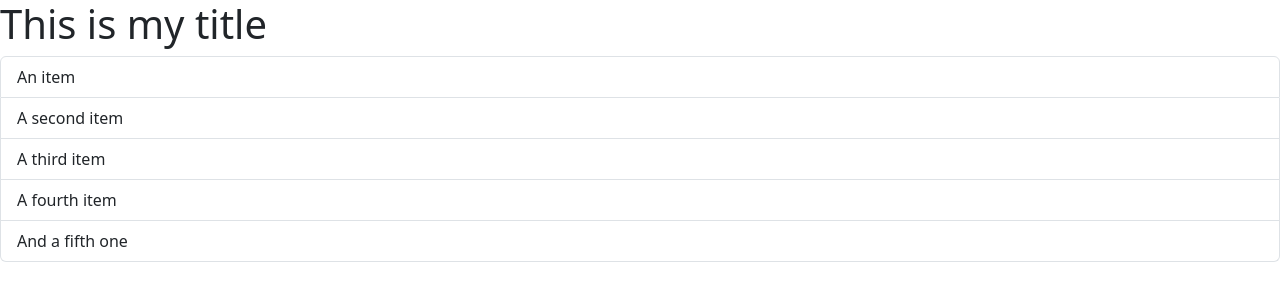
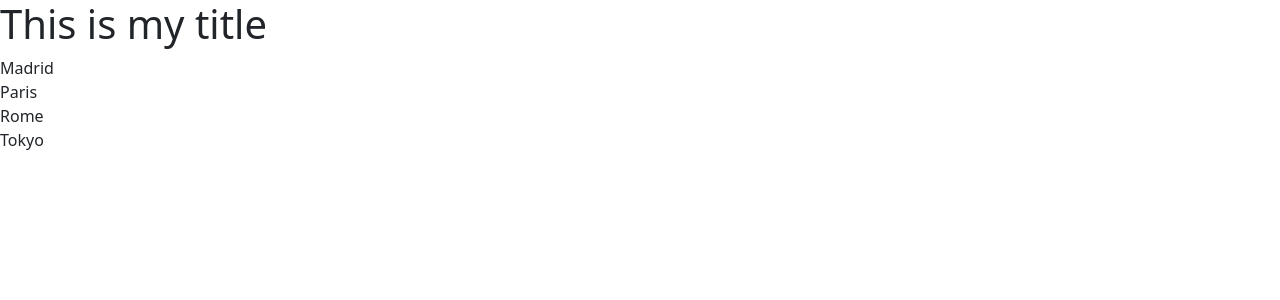
Before and after one commit to slab10000/react-project, a React app in the folder react-app/: page / in a window 1280 px wide. Shown: the top 300 px of the page. Built offline with nearby package versions, Linux system fonts and the light colour scheme; the HTML template or start-up script is replaced by a standard one.

Commit message:
Dynamic items in a List Group

```diff
--- a/react-app/src/components/ListGroup.tsx
+++ b/react-app/src/components/ListGroup.tsx
@@ -1,15 +1,13 @@
 function ListGroup() {
+	const items = ["Madrid", "Paris", "Rome", "Tokyo"];
+
 	return (
-    // Note that we need this braket to use multiple lines
-
 		<>
 			<h1>This is my title</h1>
 			<ul className="list-group">
-        <li className="list-group-item">An item</li>
-        <li className="list-group-item">A second item</li>
-        <li className="list-group-item">A third item</li>
-        <li className="list-group-item">A fourth item</li>
-        <li className="list-group-item">And a fifth one</li>
+				{items.map((item) => (
+					<li key={item}>{item}</li>
+				))}
 			</ul>
 		</>
 	);
```
Lines whose indentation alone changed are shown as unchanged.
